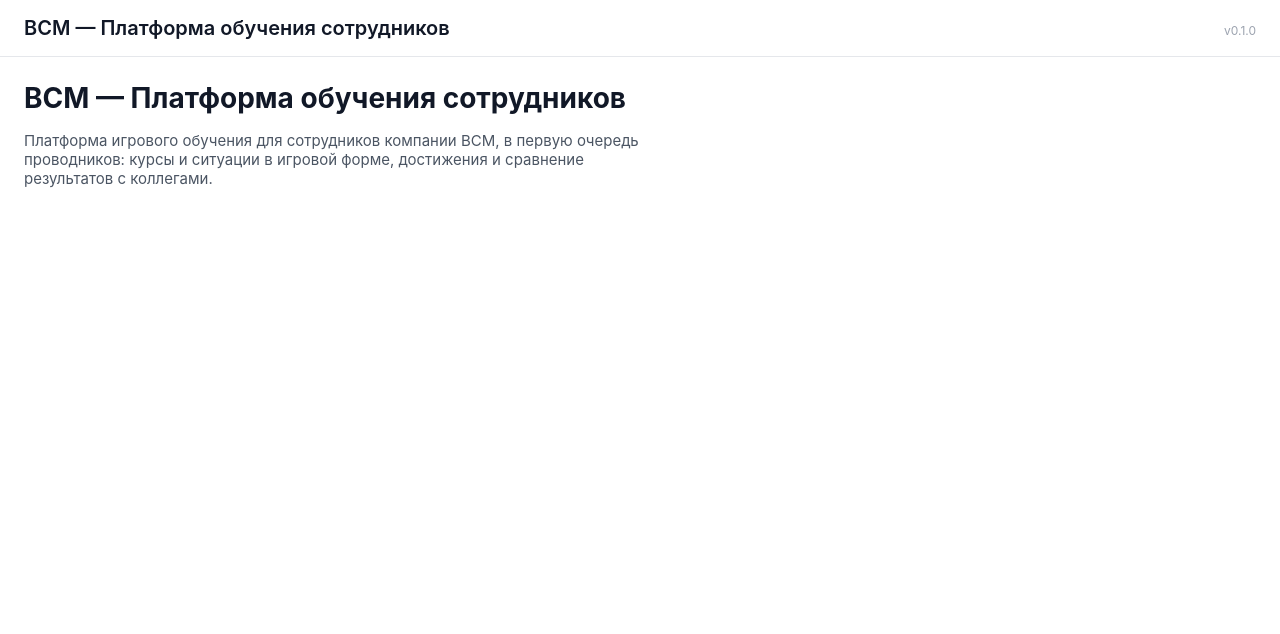
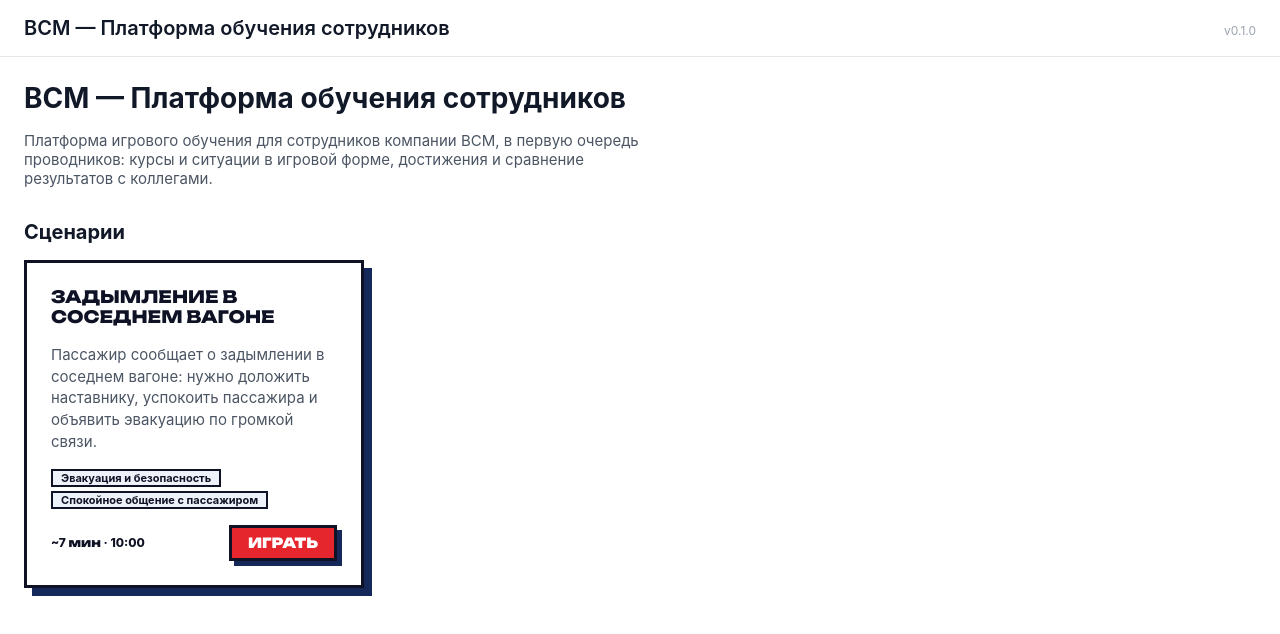
Before and after one commit to KYLFYK/vsm-game-based-learning, a React (Vite) app: page / in a window 1280 px wide. Shown: the top 634 px of the page. Built offline with nearby package versions, Linux system fonts and the light colour scheme; no server answers; a web font is replaced by a local one.

Commit message:
feat(scenario-engine): add finale with stamp and scenario catalog

```diff
--- /dev/null
+++ b/src/containers/scenario-catalog/index.ts
@@ -0,0 +1 @@
+export { ScenarioCatalog } from './scenario-catalog';
--- /dev/null
+++ b/src/containers/scenario-catalog/scenario-catalog.tsx
@@ -0,0 +1,116 @@
+import { generatePath } from 'react-router';
+
+import { styled } from 'styled-components';
+
+import { ButtonLink } from '@/components';
+import { ROUTES } from '@/constants/routes';
+import { TOPICS } from '@/constants/topics';
+import { useGetScenariosQuery } from '@/store';
+import { formatRemaining } from '@/utils';
+
+const Grid = styled.ul`
+  display: flex;
+  flex-wrap: wrap;
+  gap: ${({ theme }) => theme.spacing.lg};
+  margin: 0;
+  padding: 0;
+  list-style: none;
+`;
+
+const Card = styled.li`
+  display: flex;
+  flex-direction: column;
+  gap: ${({ theme }) => theme.spacing.md};
+  width: ${({ theme }) => theme.stage.cardWidth};
+  padding: ${({ theme }) => theme.spacing.lg};
+  color: ${({ theme }) => theme.colors.ink};
+  background: ${({ theme }) => theme.colors.bgBase};
+  border: ${({ theme }) => theme.borders.ink};
+  box-shadow: ${({ theme }) => theme.shadows.navyLg};
+`;
+
+const Title = styled.h3`
+  margin: 0;
+  font-family: ${({ theme }) => theme.fontFamilyDisplay};
+  font-size: ${({ theme }) => theme.gameFontSizes.cardTitle};
+  font-weight: 800;
+  line-height: 1.2;
+  text-transform: uppercase;
+`;
+
+const Description = styled.p`
+  margin: 0;
+  line-height: 1.45;
+  color: ${({ theme }) => theme.colors.textSecondary};
+`;
+
+const Tags = styled.ul`
+  display: flex;
+  flex-wrap: wrap;
+  gap: ${({ theme }) => theme.spacing.xs};
+  margin: 0;
+  padding: 0;
+  list-style: none;
+`;
+
+const Tag = styled.li`
+  padding: 0 ${({ theme }) => theme.spacing.sm};
+  font-size: ${({ theme }) => theme.gameFontSizes.tag};
+  font-weight: 700;
+  background: ${({ theme }) => theme.colors.chipBg};
+  border: ${({ theme }) => theme.borders.inkThin};
+`;
+
+const Footer = styled.div`
+  display: flex;
+  align-items: center;
+  justify-content: space-between;
+  margin-top: auto;
+`;
+
+const Meta = styled.span`
+  font-family: ${({ theme }) => theme.fontFamilyDisplay};
+  font-size: ${({ theme }) => theme.gameFontSizes.buttonSm};
+  font-weight: 800;
+`;
+
+const Status = styled.p`
+  margin: 0;
+  color: ${({ theme }) => theme.colors.textSecondary};
+`;
+
+export const ScenarioCatalog = () => {
+  const { data: scenarios, isLoading } = useGetScenariosQuery();
+
+  if (isLoading) return <Status>Загрузка…</Status>;
+  if (scenarios === undefined)
+    return <Status>Не удалось загрузить сценарии</Status>;
+
+  return (
+    <Grid>
+      {scenarios.map((scenario) => (
+        <Card key={scenario.id}>
+          <Title>{scenario.title}</Title>
+          <Description>{scenario.description}</Description>
+          <Tags>
+            {scenario.topics.map((topic) => (
+              <Tag key={topic}>{TOPICS[topic].label}</Tag>
+            ))}
+          </Tags>
+          <Footer>
+            <Meta>
+              ~{scenario.estimatedMinutes} мин
+              {scenario.timeLimitSec !== undefined &&
+                ` · ${formatRemaining(scenario.timeLimitSec * 1000)}`}
+            </Meta>
+            <ButtonLink
+              to={generatePath(ROUTES.SCENARIO, { scenarioId: scenario.id })}
+            >
+              Играть
+            </ButtonLink>
+          </Footer>
+        </Card>
+      ))}
+    </Grid>
+  );
+};
--- /dev/null
+++ b/src/containers/scenario-player/finale.tsx
@@ -0,0 +1,77 @@
+import {
+  createSearchParams,
+  generatePath,
+  useNavigate,
+  useSearchParams,
+} from 'react-router';
+
+import { styled } from 'styled-components';
+
+import { Button, ButtonSize, Stamp } from '@/components';
+import { ROUTES } from '@/constants/routes';
+import {
+  selectAttemptDraft,
+  selectEnding,
+  useAppSelector,
+  useSaveAttemptMutation,
+} from '@/store';
+
+import { ActionsAnchor, StampAnchor } from './scenario-player.styles';
+
+const SaveError = styled.p`
+  margin: 0;
+  padding: ${({ theme }) => `${theme.spacing.xs} ${theme.spacing.sm}`};
+  font-weight: 700;
+  color: ${({ theme }) => theme.colors.onAccent};
+  background: ${({ theme }) => theme.colors.ink};
+`;
+
+export const Finale = () => {
+  const navigate = useNavigate();
+  const [searchParams] = useSearchParams();
+  const ending = useAppSelector(selectEnding);
+  const draft = useAppSelector(selectAttemptDraft);
+  const [saveAttempt, { isLoading, isError }] = useSaveAttemptMutation();
+
+  const toReport = async () => {
+    if (draft === null) return;
+    const result = await saveAttempt(draft);
+    if ('error' in result) return;
+    const pathname = generatePath(ROUTES.SCENARIO_ATTEMPT, {
+      scenarioId: draft.scenarioId,
+      attemptId: draft.id,
+    });
+    const course = searchParams.get('course');
+    // runLeft отработает при размонтировании плеера: сброс до перехода
+    // на мгновение показал бы заставку
+    await navigate(
+      course === null
+        ? pathname
+        : { pathname, search: createSearchParams({ course }).toString() }
+    );
+  };
+
+  if (ending === null) return null;
+
+  return (
+    <>
+      <StampAnchor>
+        <Stamp status={ending.status} />
+      </StampAnchor>
+      <ActionsAnchor>
+        {isError && (
+          <SaveError role="alert">Не удалось сохранить попытку</SaveError>
+        )}
+        <Button
+          size={ButtonSize.Lg}
+          disabled={isLoading}
+          onClick={() => {
+            void toReport();
+          }}
+        >
+          {isError ? 'Повторить' : 'К отчёту ▸'}
+        </Button>
+      </ActionsAnchor>
+    </>
+  );
+};
--- a/src/containers/scenario-player/scenario-player.tsx
+++ b/src/containers/scenario-player/scenario-player.tsx
@@ -20,6 +20,7 @@ import {
 } from '@/store';
 import { ScenarioRun } from '@/types';
 
+import { Finale } from './finale';
 import { Hud } from './hud';
 import { Intro } from './intro';
 import { Message, Screen } from './scenario-player.styles';
@@ -91,7 +92,9 @@ export const ScenarioPlayer = () => {
 
   return (
     <Screen>
-      <Scene nodeRemainingMs={nodeRemainingMs} />
+      <Scene nodeRemainingMs={nodeRemainingMs}>
+        {status === ScenarioRun.Status.Finished && <Finale />}
+      </Scene>
       <Hud scenarioRemainingMs={scenarioRemainingMs} onExit={exit} />
     </Screen>
   );
--- a/src/pages/home/home-page.tsx
+++ b/src/pages/home/home-page.tsx
@@ -1,6 +1,7 @@
 import { styled } from 'styled-components';
 
 import { APP_NAME } from '@/constants/app';
+import { ScenarioCatalog } from '@/containers/scenario-catalog';
 import { useDocumentTitle } from '@/hooks';
 
 const Title = styled.h1`
@@ -14,6 +15,11 @@ const Text = styled.p`
   color: ${({ theme }) => theme.colors.textSecondary};
 `;
 
+const SectionTitle = styled.h2`
+  margin: ${({ theme }) => `${theme.spacing.xl} 0 ${theme.spacing.md}`};
+  font-size: ${({ theme }) => theme.fontSizes.lg};
+`;
+
 export const HomePage = () => {
   useDocumentTitle('Главная');
 
@@ -25,6 +31,8 @@ export const HomePage = () => {
         очередь проводников: курсы и ситуации в игровой форме, достижения и
         сравнение результатов с коллегами.
       </Text>
+      <SectionTitle>Сценарии</SectionTitle>
+      <ScenarioCatalog />
     </>
   );
 };
```
Also changed, not shown: 7 other files (tests, documents, lock files or other folders).
